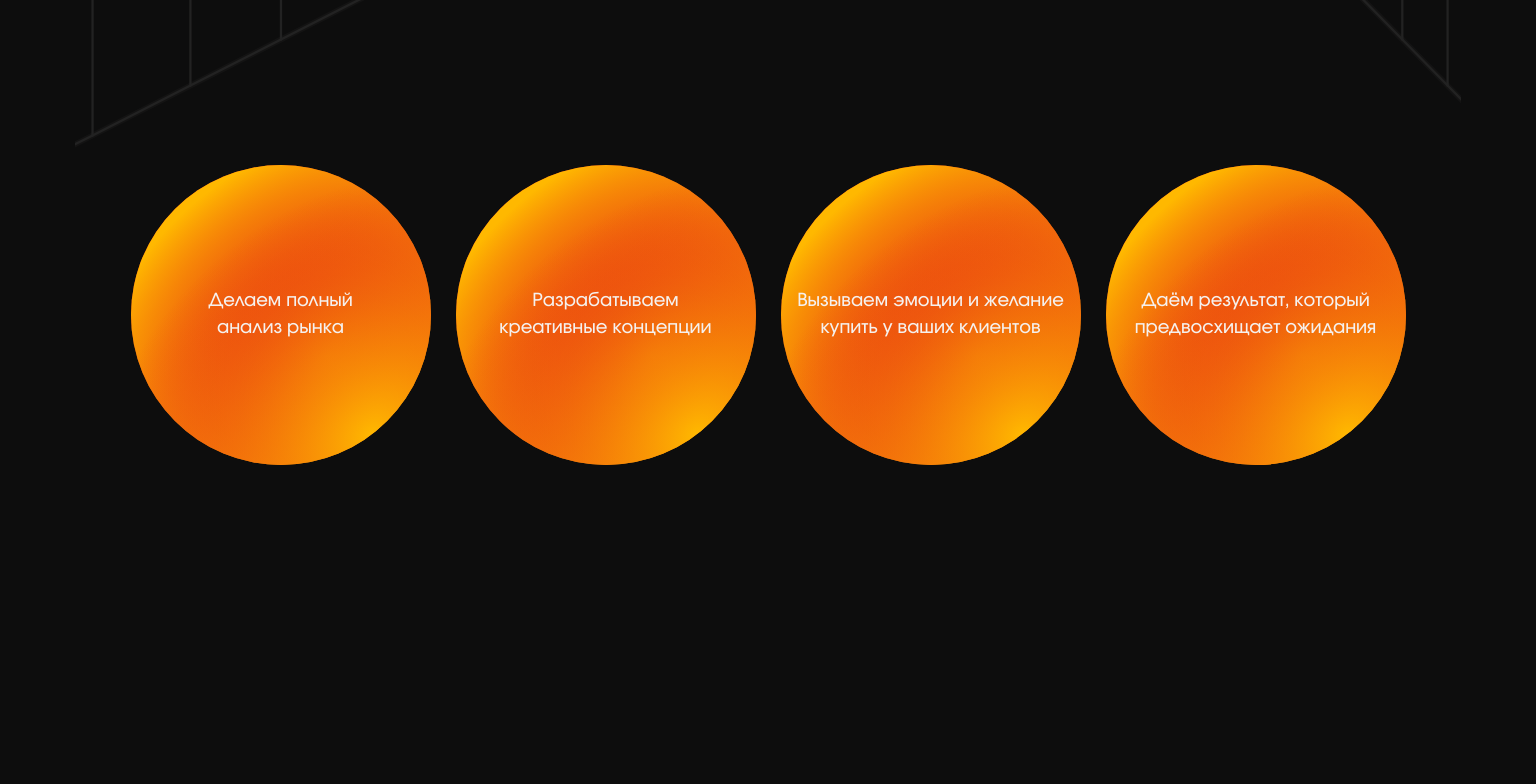
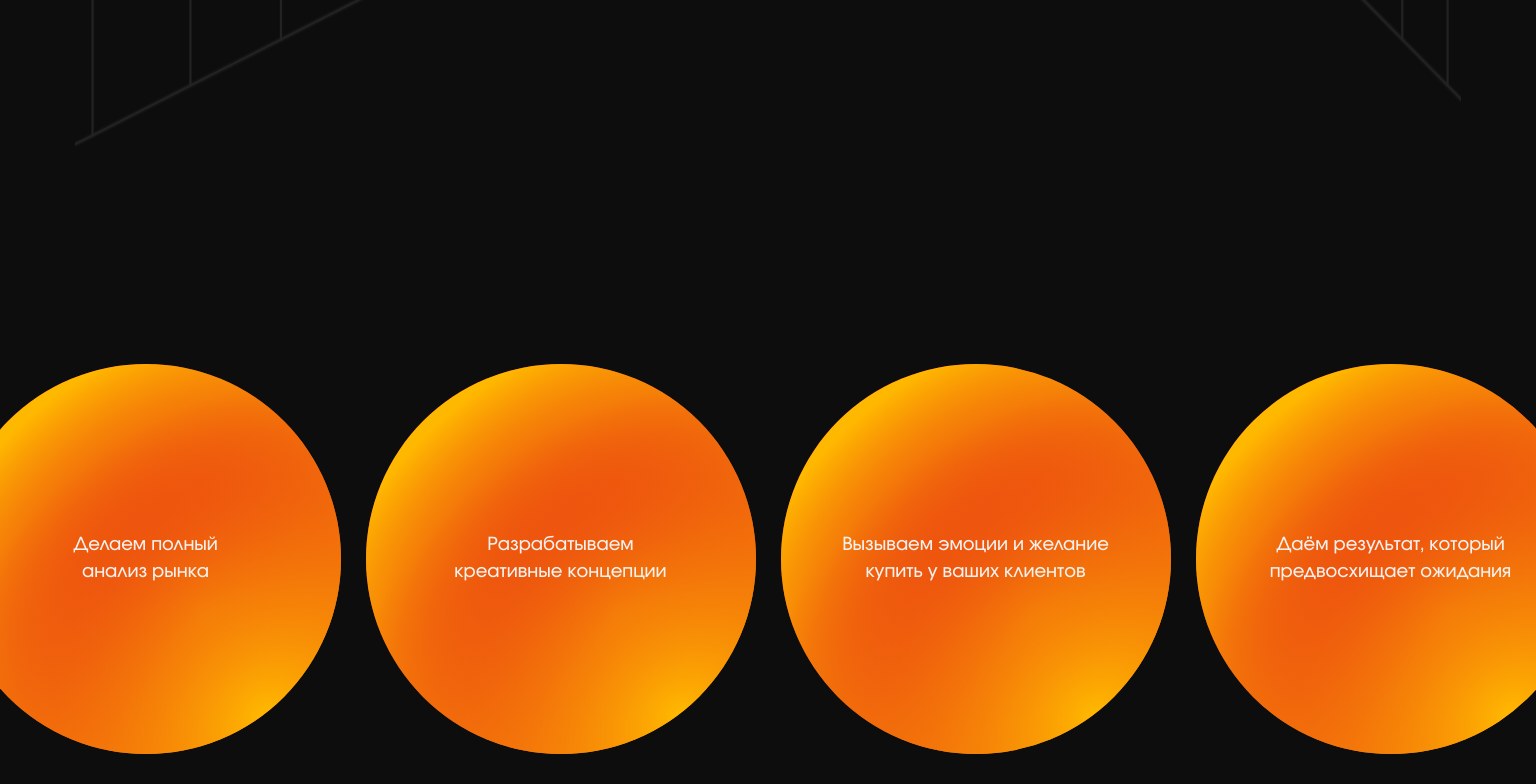
Before and after one commit to Olga-Tsygankova/mst, a React (Vite) app: page / in a window 1536 px wide. Shown: the part 1260-2044 px from the top of the page. Built offline with nearby package versions, Linux system fonts and the light colour scheme.

Commit message:
fix: section size About and margin Intro

```diff
--- a/src/components/About/style.module.css
+++ b/src/components/About/style.module.css
@@ -1,6 +1,6 @@
 .about {
     position: relative;
-    top: -500px;
+    top: -64px;
     margin: -45px -32px;
     padding: 45px 0;
 }
@@ -122,9 +122,23 @@
 }
 
 @media (min-width: 1440px) {
+    .about {
+        top: -301px;
+        margin: -45px -75px;
+
+    }
+
     .about,
     .aboutLeft,
     .aboutRight {
         gap: 25px;
     }
+
+    .left__first,
+    .left__second,
+    .right__first,
+    .right__second {
+        min-width: 390px;
+        min-height: 390px;
+    }
 }
--- a/src/components/Intro/styles.module.css
+++ b/src/components/Intro/styles.module.css
@@ -12,7 +12,7 @@
     background: center no-repeat url(../../assets/Intro/background-360.svg);
     background-size: cover;
 
-		margin: -114px 0 284px -32px;
+		margin: -114px 0 150px -32px;
 		padding: 114px 32px;
 	}
 }
```
